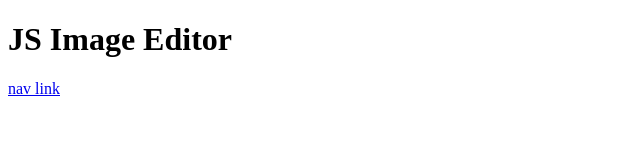
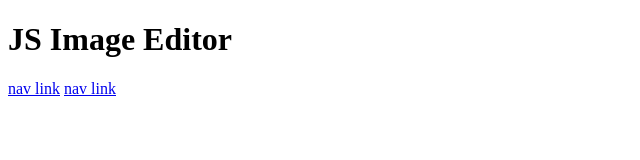
Before and after one commit to jstajuda/js-wsei, a plain HTML site: page index.html in a window 1280 px wide. Shown: the full height of the page, 0-640 px from the left. Drawn offline with Linux system fonts and the light colour scheme.

Commit message:
testing stuff

```diff
--- a/index.html
+++ b/index.html
@@ -11,6 +11,7 @@
     <h1>JS Image Editor</h1>
     <nav>
         <a href="#">nav link</a>
+        <a href="#">nav link</a>
     </nav>
     <script src="js/index.js"></script>
 </body>
```
